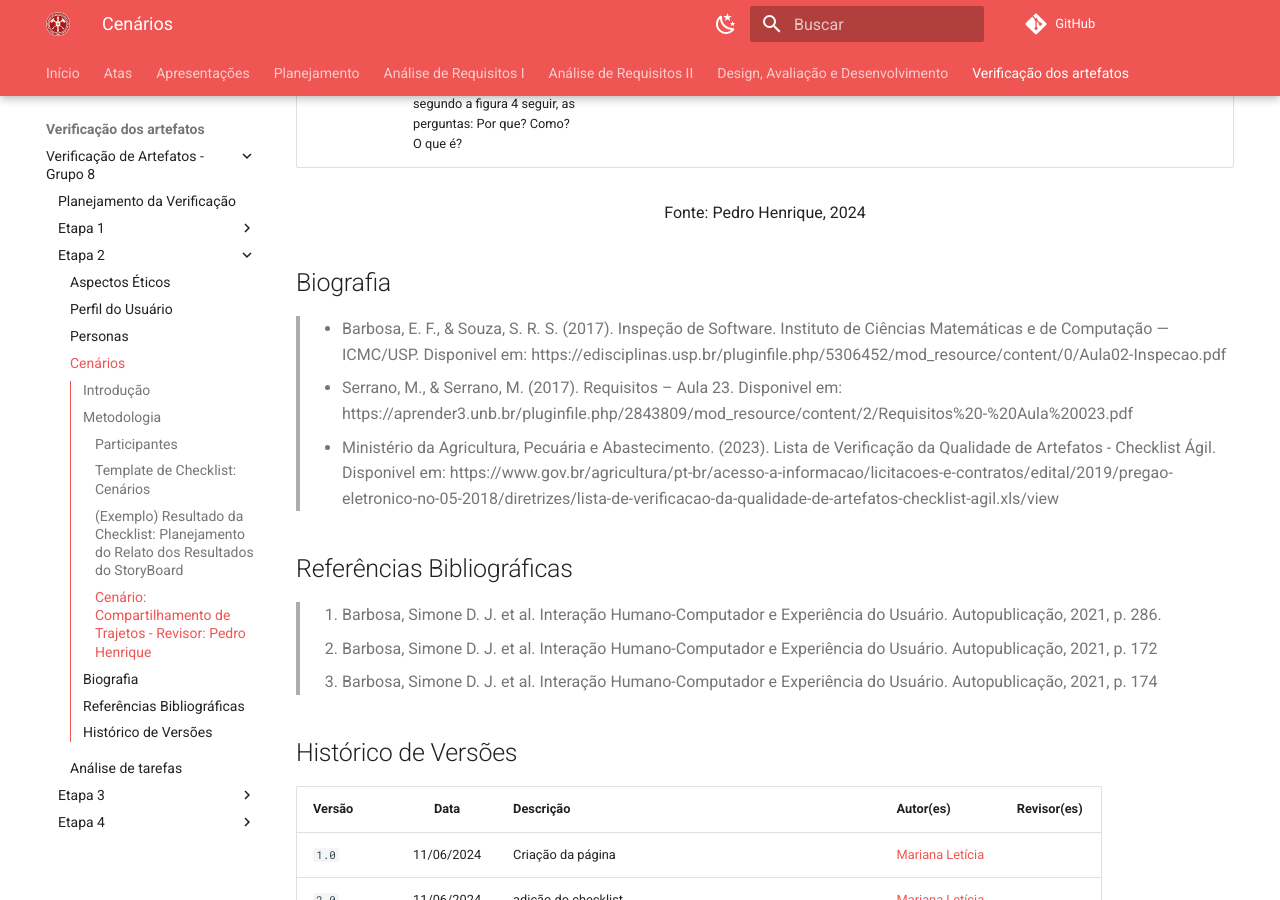
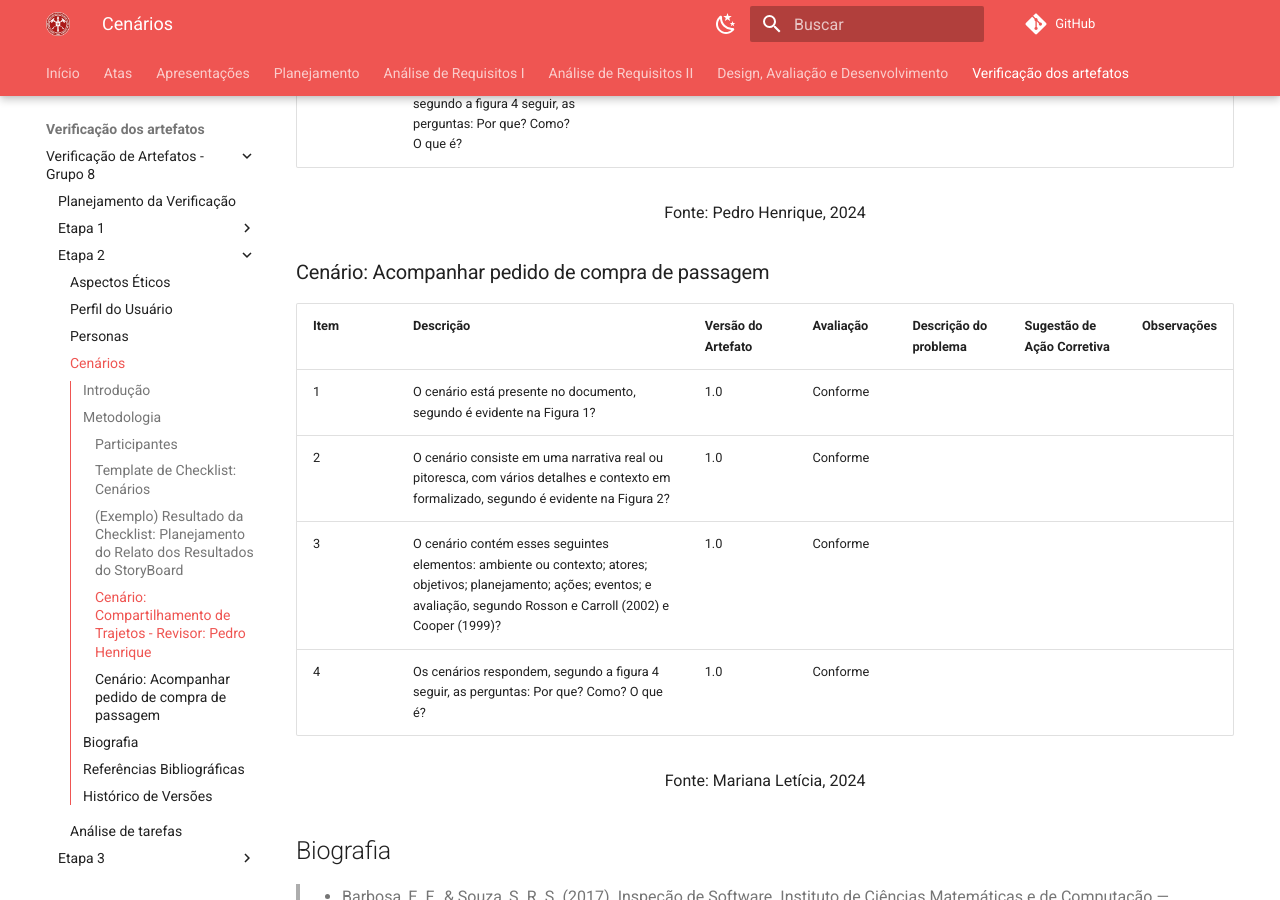
Before and after one commit to Interacao-Humano-Computador/2024.1-CBMERJ, an MkDocs documentation site: the page built from docs/verificacao_artefatos/verificacao_grupo_8/etapa_2/cenarios.md, in a window 1280 px wide and 900 px high, scrolled down 3150 px. Built offline with MkDocs 1.6.1 and Material for MkDocs 9.7.7, drawn with Linux system fonts in a browser that asks for light colours; comment, search, counter and statistics services are not loaded.

Commit message:
adicionando cenário acompanhar pedido de compra de passagem na verificação de artefatos

```diff
--- a/docs/verificacao_artefatos/verificacao_grupo_8/etapa_2/cenarios.md
+++ b/docs/verificacao_artefatos/verificacao_grupo_8/etapa_2/cenarios.md
@@ -83,6 +83,14 @@ A tabela 1, logo abaixo, mostra o modelo de como avaliaremos os erros encontrado
 |  4   | Os cenários respondem, segundo a figura 4 seguir, as perguntas: Por que? Como? O que é? | 1.0 | Conforme  | | | |
 <p style="text-align: center">Fonte: Pedro Henrique, 2024</p>
 
+### Cenário: Acompanhar pedido de compra de passagem
+| Item | Descrição      | Versão do Artefato | Avaliação      | Descrição do problema | Sugestão de Ação Corretiva | Observações |
+| ---- | -------------- | ------------------ | -------------- | --------------------- | -------------------------- | ----------- |
+|  1   | O cenário está presente no documento, segundo é evidente na Figura 1? | 1.0 | Conforme |  |  | |
+|  2   | O cenário consiste em uma narrativa real ou pitoresca, com vários detalhes e contexto em formalizado, segundo é evidente na Figura 2? | 1.0 | Conforme|  |   | |
+|  3   | O cenário contém esses seguintes elementos: ambiente ou contexto; atores; objetivos; planejamento; ações; eventos; e avaliação, segundo Rosson e Carroll (2002) e Cooper (1999)? | 1.0 | Conforme |  |  |  |
+|  4   | Os cenários respondem, segundo a figura 4 seguir, as perguntas: Por que? Como? O que é? | 1.0 | Conforme  | | | |
+<p style="text-align: center">Fonte: Mariana Letícia, 2024</p>
 
 ## Biografia
 >- Barbosa, E. F., & Souza, S. R. S. (2017). Inspeção de Software. Instituto de Ciências Matemáticas e de Computação — ICMC/USP. Disponivel em: https://edisciplinas.usp.br/pluginfile.php/5306452/mod_resource/content/0/Aula02-Inspecao.pdf
```
